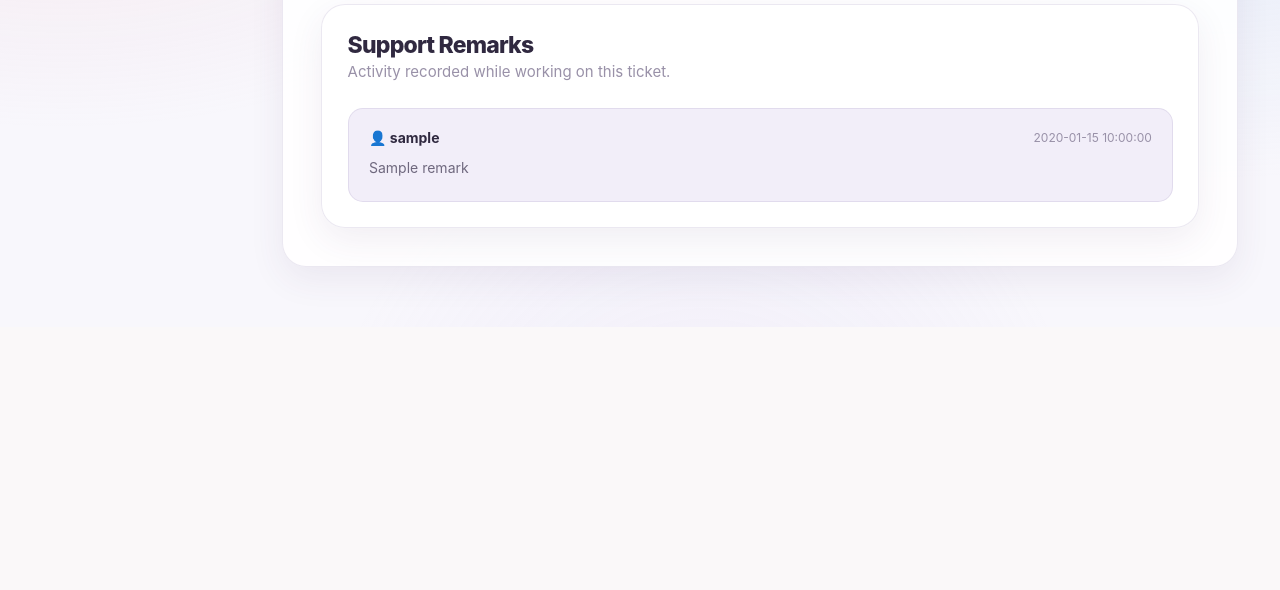
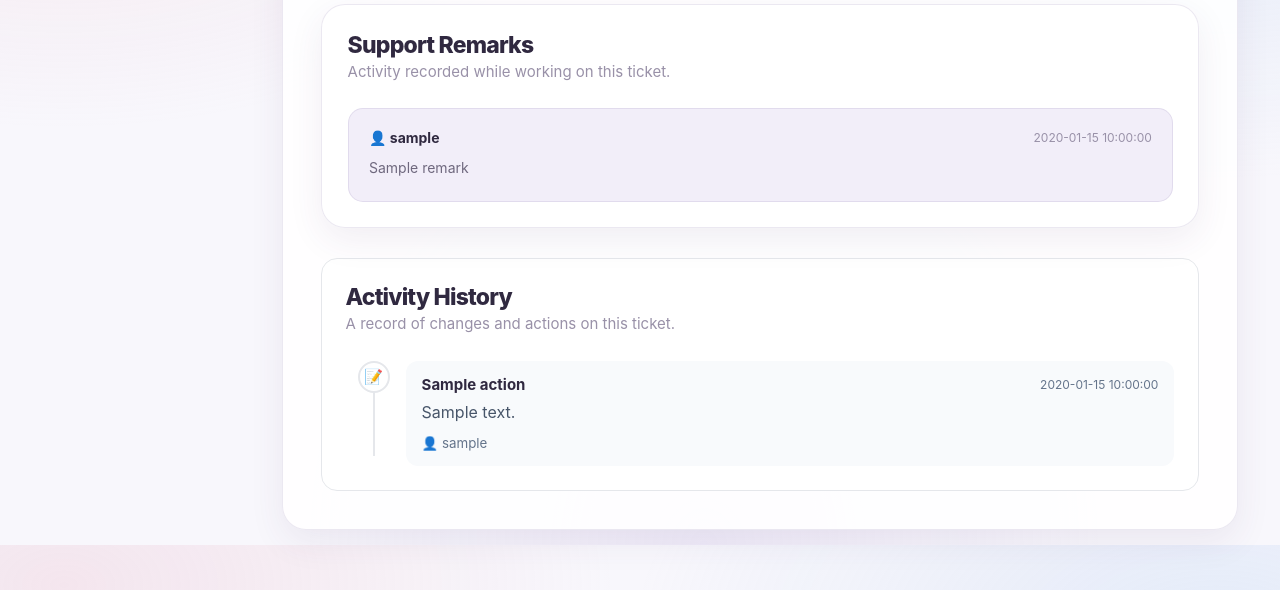
Before and after one commit to Kanchanthapa3/Ticket-Management, a Flask app: page /ticket/1 in a window 1280 px wide. Shown: the part 1055-1645 px from the top of the page. Before the commit the page ends 1339 px from the top, so only its background shows below. Run offline with Flask 3, Linux system fonts and the light colour scheme; the visitor is signed in with stand-in values (Sample User, id 1); a database or web service that is not in the repository returns one stand-in record (values such as "Sample title"); some libraries are stand-ins or nearby versions.

Commit message:
Complete ticket activity history

```diff
--- a/web/app.py
+++ b/web/app.py
@@ -160,7 +160,8 @@ def get_ticket_by_id(ticket_id):
             "created_at": row[6],
             "created_by": row[7],
             "assigned_to": row[8],
-            "remarks": []
+            "remarks": [],
+            "history": []
         }
 
         cursor.execute(
@@ -184,6 +185,32 @@ def get_ticket_by_id(ticket_id):
                     "text": remark[0],
                     "created_by": remark[1],
                     "created_at": remark[2]
+                }
+            )
+
+        cursor.execute(
+            """
+            SELECT
+                h.action,
+                h.details,
+                u.username,
+                h.created_at
+            FROM ticket_history h
+            JOIN users u
+                ON h.user_id = u.id
+            WHERE h.ticket_id = %s
+            ORDER BY h.created_at ASC
+            """,
+            (ticket_id,)
+        )
+
+        for history in cursor.fetchall():
+            ticket["history"].append(
+                {
+                    "action": history[0],
+                    "details": history[1],
+                    "created_by": history[2],
+                    "created_at": history[3]
                 }
             )
 
--- a/web/static/style.css
+++ b/web/static/style.css
@@ -2468,3 +2468,90 @@ h1 {
     color: var(--text-muted);
 
 }
+
+/* Activity History */
+
+.history-section {
+    margin-top: 30px;
+    padding: 24px;
+    background: var(--card-bg, #ffffff);
+    border: 1px solid var(--border-color, #e5e7eb);
+    border-radius: 16px;
+}
+
+.history-list {
+    position: relative;
+    margin-top: 20px;
+    padding-left: 12px;
+}
+
+.history-list::before {
+    content: "";
+    position: absolute;
+    left: 27px;
+    top: 10px;
+    bottom: 10px;
+    width: 2px;
+    background: #e5e7eb;
+}
+
+.history-item {
+    position: relative;
+    display: flex;
+    gap: 16px;
+    margin-bottom: 20px;
+}
+
+.history-item:last-child {
+    margin-bottom: 0;
+}
+
+.history-icon {
+    position: relative;
+    z-index: 1;
+    width: 32px;
+    height: 32px;
+    min-width: 32px;
+    display: flex;
+    align-items: center;
+    justify-content: center;
+    background: #ffffff;
+    border: 2px solid #e5e7eb;
+    border-radius: 50%;
+    font-size: 15px;
+}
+
+.history-content {
+    flex: 1;
+    padding: 14px 16px;
+    background: #f8fafc;
+    border-radius: 12px;
+}
+
+.history-header {
+    display: flex;
+    justify-content: space-between;
+    align-items: center;
+    gap: 12px;
+    margin-bottom: 6px;
+}
+
+.history-header strong {
+    font-size: 15px;
+}
+
+.history-header span {
+    font-size: 12px;
+    color: #64748b;
+    white-space: nowrap;
+}
+
+.history-content p {
+    margin: 0 0 8px;
+    color: #475569;
+    line-height: 1.5;
+}
+
+.history-content small {
+    color: #64748b;
+}
--- a/web/templates/ticket_details.html
+++ b/web/templates/ticket_details.html
@@ -499,6 +499,64 @@
                 </div>
 
                 {% endif %}
+                {% if ticket.get("history") %}
+                <div class="history-section">
+                    <div class="section-header">
+                        <div>
+                            <h2>Activity History</h2>
+                            <p class="subtitle"> A record of changes and actions on this ticket.
+
+                            </p>
+                        </div>
+                    </div>
+                    <div class="history-list">
+                        {% for item in ticket.get("history", []) %}
+
+                        <div class="history-item">
+                           <div class="history-icon">
+                            {% if item.action == "Ticket Created" %}
+                              🎫
+                            {% elif item.action == "Ticket Assigned" %}
+                              👤
+                            {% elif item.action == "Ticket Unassigned" %}
+                               ↩️
+                            {% elif item.action == "Status Changed" %}
+                              🔄
+                            {% elif item.action == "Priority Changed" %}
+                              ⚡
+                            {% elif item.action == "Remark Added" %}
+                              💬
+                            {% else %}
+                               📝
+                            {% endif %}
+                           </div>
+                           <div class="history-content">
+                            <div class="history-header">
+                                <strong>
+                                    {{ item.action }}
+                                </strong>
+                                <span>
+                                    {{ item.created_at }}
+                                </span>
+                            </div>
+                            <p>
+                                {{ item.details }}
+                            </p>
+                            <small>
+                                👤 {{ item.created_by }}
+                            </small>
+
+
+                           </div>
+                        </div>
+                        {% endfor %}
+                    </div>
+
+                </div>
+                {% endif %}
+
+
+
 
             </div>
 
```
